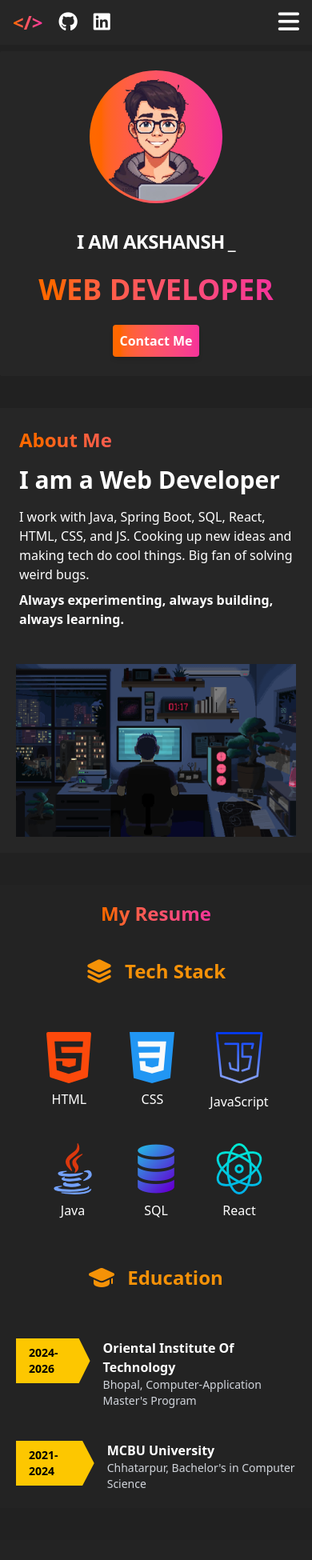
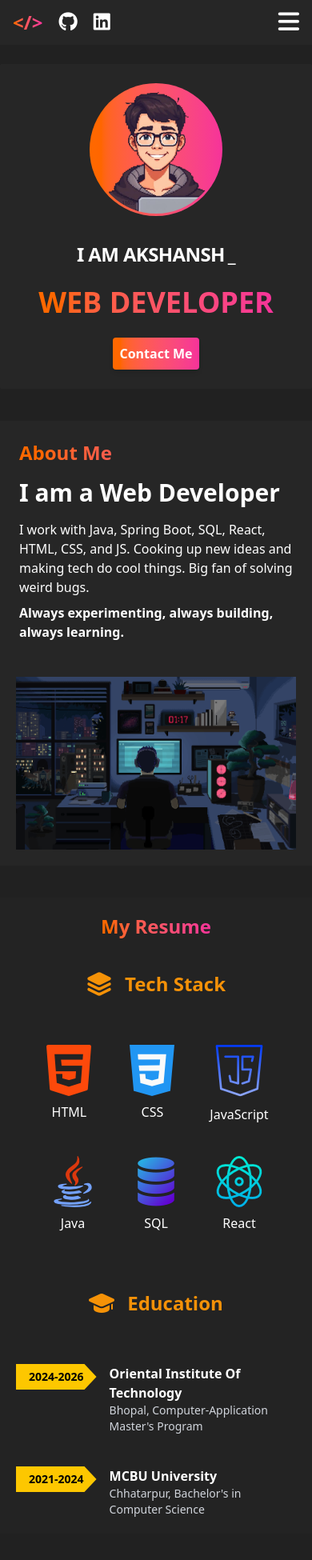
Before and after one commit to akshans16/Portfolio, a React (Vite) app: page / in a window 390 px wide. Shown: the top 1950 px of the page at 80% size. Built offline with nearby package versions, Linux system fonts and the light colour scheme.

Commit message:
make website reponsive for tablets and ipads

```diff
--- a/src/Components/AboutMe.jsx
+++ b/src/Components/AboutMe.jsx
@@ -35,7 +35,7 @@
 
 function AboutMe() {
     return (
-        <div id="about" className="w-full md:w-[65%] h-auto md:h-[400px] flex flex-col md:flex-row bg-[#262626] scroll-mt-[80px]">
+        <div id="about" className="w-full md:w-[90%] h-auto md:h-[400px] flex flex-col md:flex-row bg-[#262626] scroll-mt-[80px] lg:w-[65%]">
             {/* Text Content - Top on mobile, left on desktop */}
             <div className="flex flex-col gap-4 md:gap-4 w-full md:w-1/2 p-6 md:p-8">
                 <h3 className="text-2xl md:text-3xl font-bold font-Pompiere bg-gradient-to-r from-orange-500 to-pink-500 bg-clip-text text-transparent">
--- a/src/Components/Contact.jsx
+++ b/src/Components/Contact.jsx
@@ -17,7 +17,7 @@ function Contact() {
     };
 
     return (
-        <div id="contact" className="w-full min-h-auto flex flex-col items-start bg-[#242424] p-10 gap-5 mb-10 md:w-[65%]">
+        <div id="contact" className="w-full min-h-auto flex flex-col items-start bg-[#242424] p-10 gap-5 mb-10 md:w-[90%] lg:w-[65%]">
             <h1 className="text-3xl font-bold text-[#f49108] md:w-[65%]">Connect With Me</h1>
 
             {/* contact form */}
--- a/src/Components/Info.jsx
+++ b/src/Components/Info.jsx
@@ -44,7 +44,6 @@
 // }
 // export default Info;
 
-
 //  Responsive design 📱
 import TextType from "./TextType";
 
@@ -52,7 +51,7 @@ function Info() {
     return (
         <div
             id="home"
-            className="w-full md:w-[65%] min-h-6xl bg-[#262626] flex flex-col md:flex-row items-center justify-between rounded-xs p-6 md:p-10 mt-16 md:mt-25 gap-8 md:gap-30 scroll-mt-[80px]"
+            className="w-full md:w-[90%] min-h-6xl bg-[#262626] flex flex-col md:flex-row items-center justify-between rounded-xs p-6 md:p-10 mt-20 md:mt-25 gap-8 md:gap-30 scroll-mt-[80px] lg:w-[65%]"
         >
             {/* Content Section - Order changes on mobile */}
             <div className="flex flex-col items-center md:items-start gap-6 md:gap-8 text-center md:text-left order-2 md:order-1">
@@ -81,7 +80,17 @@ function Info() {
             </div>
 
             {/* Profile Image - Now at the top on mobile */}
-            <div className="p-[3px] rounded-full bg-gradient-to-r from-orange-500 to-pink-500 flex-shrink-0 order-1 md:order-2">
+            {/* <div className="p-[3px] rounded-full bg-gradient-to-r from-orange-500 to-pink-500 flex-shrink-0 order-1 md:order-2">
+                <div className="w-40 h-40 md:w-48 md:h-48">
+                    <img
+                        src="png/Profile.png"
+                        alt="Developer Profile"
+                        className="w-full h-full object-cover rounded-full md:h-auto w-[100%] object-cover"
+                    />
+                </div>
+            </div> */}
+
+            <div className="p-[3px] rounded-full bg-gradient-to-r from-orange-500 to-pink-500 flex-shrink-0 order-1 md:order-1">
                 <div className="w-40 h-40 md:w-48 md:h-48">
                     <img
                         src="png/Profile.png"
@@ -90,6 +99,8 @@ function Info() {
                     />
                 </div>
             </div>
+
+
         </div>
     );
 }
--- a/src/Components/Portfolio.jsx
+++ b/src/Components/Portfolio.jsx
@@ -21,7 +21,7 @@ function Portfolio() {
             {
                 breakpoint: 768, // <= 768px (tablets)
                 settings: {
-                    slidesToShow: 1,
+                    slidesToShow: 2,
                     slidesToScroll: 1,
                 },
             },
@@ -39,7 +39,7 @@ function Portfolio() {
     return (
         <div
             id="portfolio"
-            className="portfolio  w-full md:w-[65%] min-h-auto bg-[#232323] flex flex-col items-center p-5 gap-5 scroll-mt-[80px]"
+            className="portfolio  w-full md:w-[90%] min-h-auto bg-[#232323] flex flex-col items-center p-5 gap-5 scroll-mt-[80px] lg:w-[65%]"
         >
             {/* Portfolio Heading */}
             <div className=" text-2xl font-bold font-Pompiere bg-gradient-to-r from-orange-500 to-pink-500 bg-clip-text text-transparent">
--- a/src/Components/Resume.jsx
+++ b/src/Components/Resume.jsx
@@ -3,7 +3,8 @@ function Resume() {
         <>
             <div
                 id="resume"
-                className="w-full h-auto bg-[#232323] flex flex-col items-center p-5 gap-10 scroll-mt-[80px] md:w-[65%] ">
+                className="w-full h-auto bg-[#232323] flex flex-col items-center p-5 gap-10 scroll-mt-[80px] md:w-[90%] lg:w-[65%] "
+            >
                 {/* Resume Heading */}
 
                 <div className=" text-2xl font-bold font-Pompiere bg-gradient-to-r from-orange-500 to-pink-500 bg-clip-text text-transparent">
@@ -11,7 +12,7 @@ function Resume() {
                 </div>
 
                 {/* Skills + Education Container */}
-                <div className="flex flex-col justify-center h-full w-full gap-2  md:flex-row ">
+                <div className="flex flex-col justify-center h-full w-full gap-4  md:flex-row ">
                     {/* Skills */}
                     <div className="flex flex-col gap-15 justify-center  w-full ">
                         <div className="flex gap-4 justify-center">
@@ -62,11 +63,10 @@ function Resume() {
 
                         {/* Education Items Container 👇 */}
                         <div className="flex flex-col gap-10 items-start  w-full h-full">
-
                             {/* Education Item 1 */}
                             <div className="flex items-start gap-4">
                                 {/* Arrow box */}
-                                <div className="bg-yellow-400 text-black font-bold px-4 py-2 w-28 text-sm clip-arrow">
+                                <div className="bg-yellow-400 text-black font-bold px-4 w-28 text-sm clip-arrow h-8 flex items-center justify-center whitespace-nowrap">
                                     2024-2026
                                 </div>
 
@@ -81,7 +81,7 @@ function Resume() {
 
                             {/* Education Item 2 */}
                             <div className="flex items-start gap-4">
-                                <div className="bg-yellow-400 text-black font-bold px-4 py-2 w-28 text-sm clip-arrow">
+                                <div className="bg-yellow-400 text-black font-bold px-4 w-28 text-sm clip-arrow h-8 flex items-center justify-center whitespace-nowrap">
                                     2021-2024
                                 </div>
 
```
